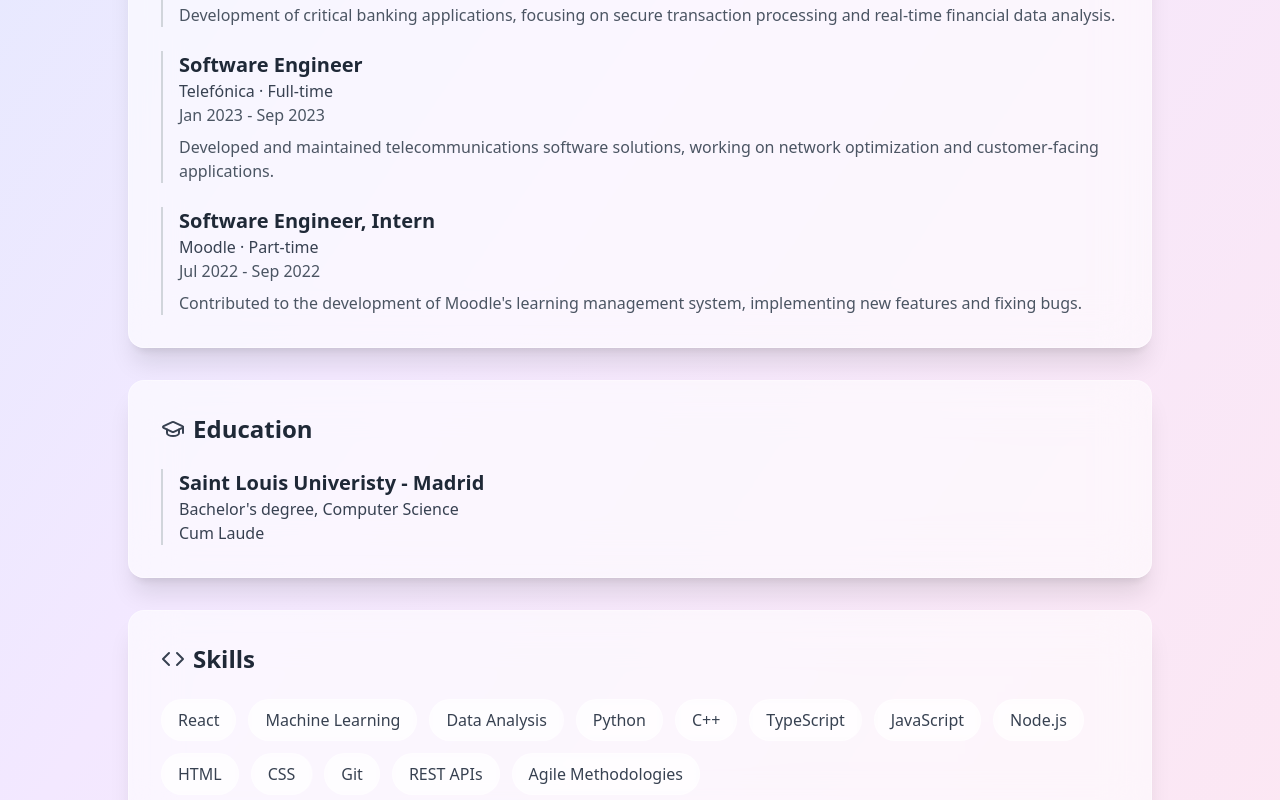
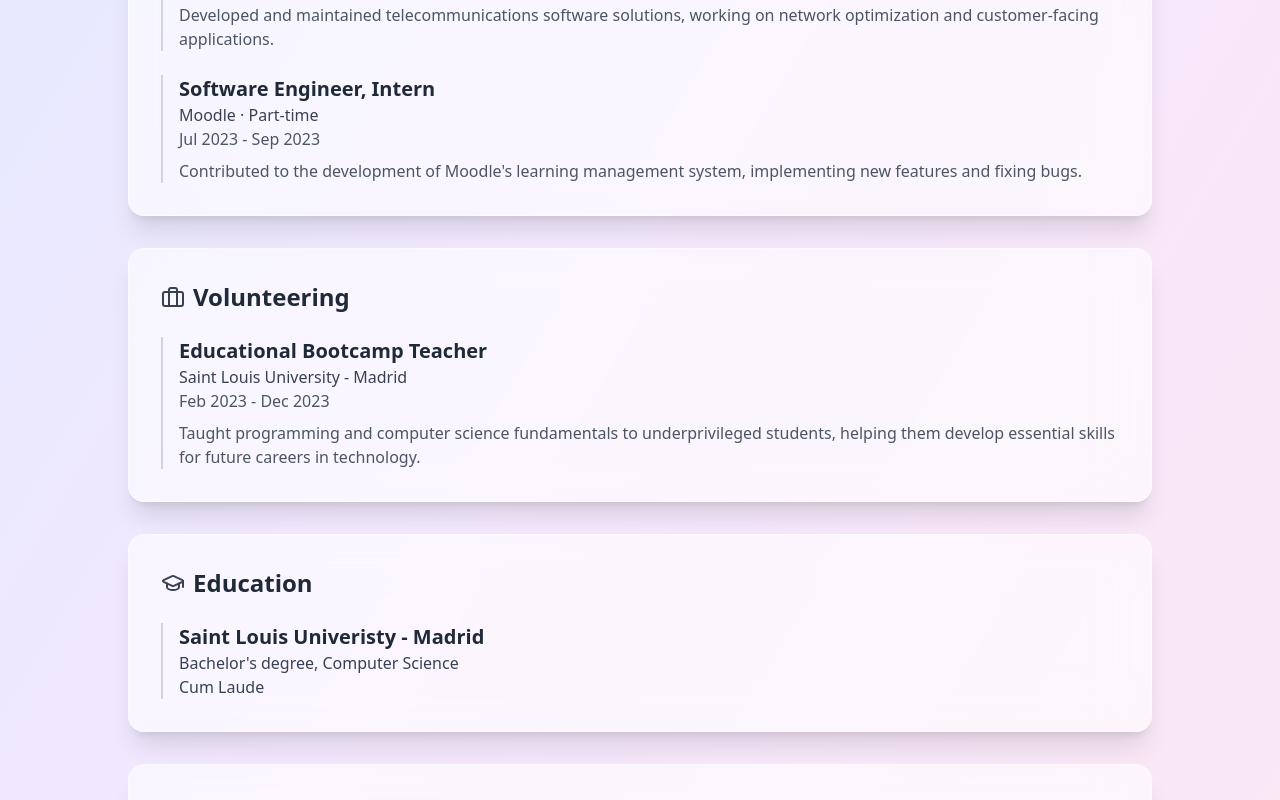
Before and after one commit to paudefclasspy/new-portfolio, a React (Vite) app: page / in a window 1280 px wide. Shown: the part 1020-1820 px from the top of the page. Built offline with nearby package versions, Linux system fonts and the light colour scheme.

Commit message:
added things

```diff
--- a/src/App.tsx
+++ b/src/App.tsx
@@ -166,23 +166,32 @@ function App() {
           <div className="space-y-6">
             <div className="border-l-2 border-gray-300 pl-4">
               <h3 className="text-xl font-semibold text-gray-800">Software Engineer</h3>
-              <p className="text-gray-700">Banco Santander · Full-time</p>
-              <p className="text-gray-600">Jan 2024 - Apr 2024</p>
-              <p className="text-gray-600 mt-2">Development of critical banking applications, focusing on secure transaction processing and real-time financial data analysis.</p>
-            </div>
-            <div className="border-l-2 border-gray-300 pl-4">
-              <h3 className="text-xl font-semibold text-gray-800">Software Engineer</h3>
               <p className="text-gray-700">Telefónica · Full-time</p>
-              <p className="text-gray-600">Jan 2023 - Sep 2023</p>
+              <p className="text-gray-600">Jan 2024 - Jan 2025</p>
               <p className="text-gray-600 mt-2">Developed and maintained telecommunications software solutions, working on network optimization and customer-facing applications.</p>
             </div>
 
             <div className="border-l-2 border-gray-300 pl-4">
               <h3 className="text-xl font-semibold text-gray-800">Software Engineer, Intern</h3>
               <p className="text-gray-700">Moodle · Part-time</p>
-              <p className="text-gray-600">Jul 2022 - Sep 2022</p>
+              <p className="text-gray-600">Jul 2023 - Sep 2023</p>
               <p className="text-gray-600 mt-2">Contributed to the development of Moodle's learning management system, implementing new features and fixing bugs.</p>
             </div>
+          </div>
+        </div>
+
+        {/* Volunteering Section */}
+        <div className="backdrop-blur-xl bg-white/60 rounded-2xl p-8 mb-8 shadow-xl border border-white/40">
+          <div className="flex items-center gap-2 mb-6">
+            <Briefcase className="w-6 h-6 text-gray-700" />
+            <h2 className="text-2xl font-bold text-gray-800">Volunteering</h2>
+          </div>
+
+          <div className="border-l-2 border-gray-300 pl-4">
+            <h3 className="text-xl font-semibold text-gray-800">Educational Bootcamp Teacher</h3>
+            <p className="text-gray-700">Saint Louis University - Madrid</p>
+            <p className="text-gray-600">Feb 2023 - Dec 2023</p>
+            <p className="text-gray-600 mt-2">Taught programming and computer science fundamentals to underprivileged students, helping them develop essential skills for future careers in technology.</p>
           </div>
         </div>
 
@@ -208,7 +217,12 @@ function App() {
           </div>
 
           <div className="flex flex-wrap gap-3">
-            {['React','Machine Learning','Data Analysis','Python','C++', 'TypeScript', 'JavaScript', 'Node.js', 'HTML', 'CSS', 'Git', 'REST APIs', 'Agile Methodologies'].map((skill) => (
+            {[
+              'React', 'Machine Learning', 'Data Analysis', 'Python', 'C++', 'TypeScript', 'JavaScript',
+              'Node.js', 'HTML', 'CSS', 'Git', 'REST APIs', 'Agile Methodologies', 'Java', 'Flask',
+              'Django', 'JUnit', 'WordPress', 'Material-UI', 'FastAPI', 'Docker', 'TravisCI',
+              'Google Cloud Platform', 'pandas', 'NumPy', 'Matplotlib', 'SQL'
+            ].map((skill) => (
               <span key={skill} className="px-4 py-2 rounded-full backdrop-blur-sm bg-white/40 text-gray-700 border border-white/40 hover:bg-white/60 transition-colors">
                 {skill}
               </span>
```
